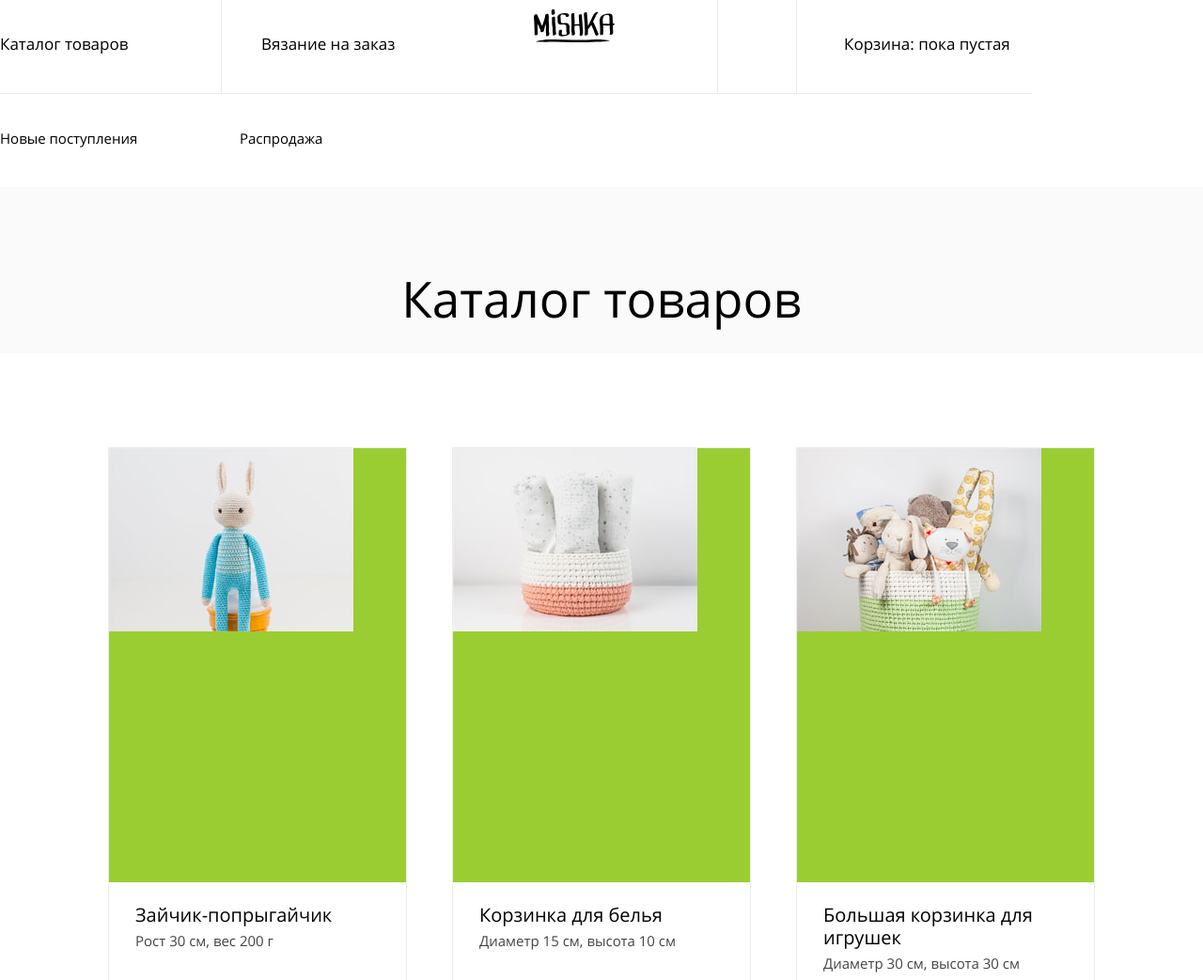
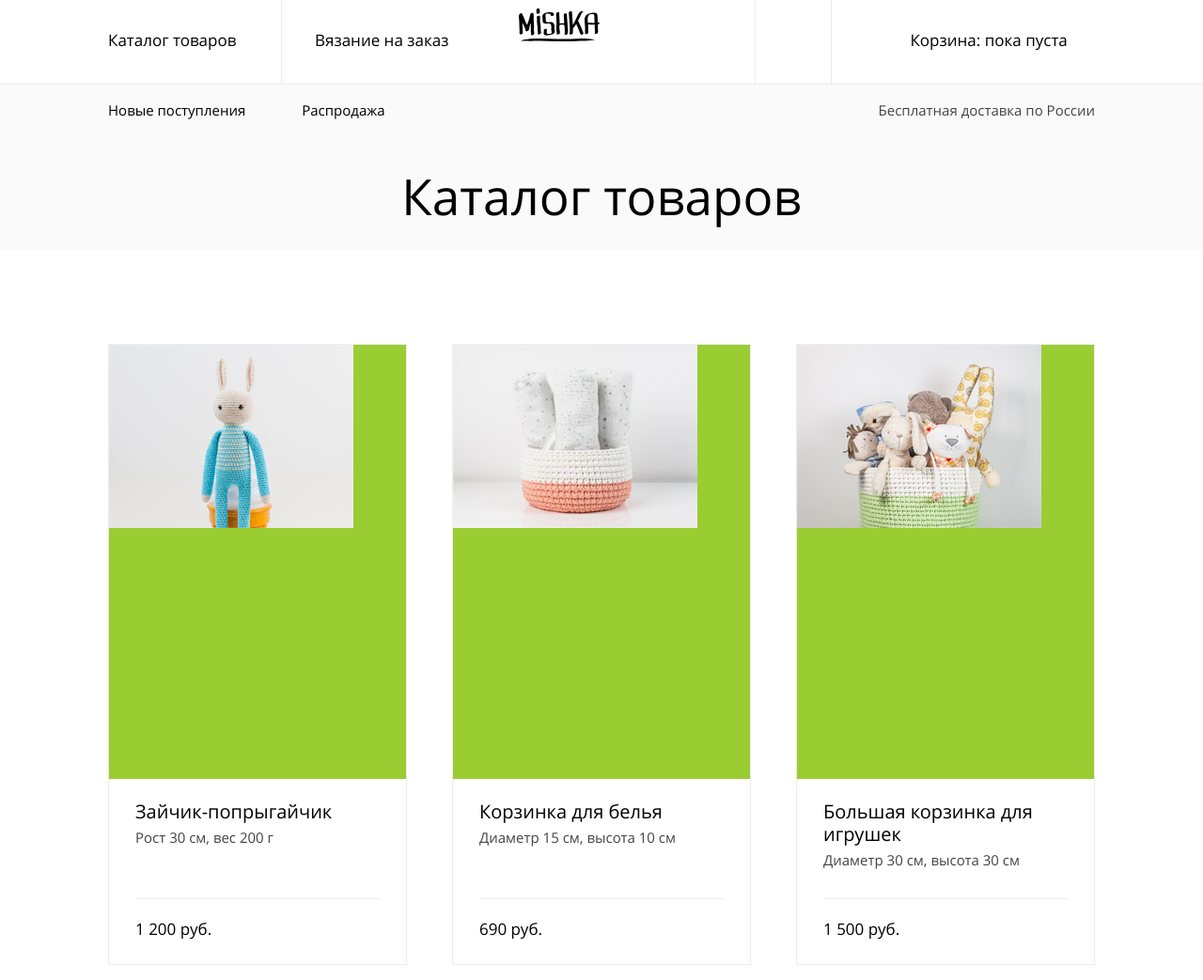
Before and after one commit to strongardo/831753-mishka-18, a website: page source/catalog.html in a window 1280 px wide. Shown: the top 1043 px of the page at 94% size. Drawn offline with nearby package versions, Linux system fonts and the light colour scheme; files that its build step writes are made by us from their sources.

Commit message:
Доработал хедер и футер

```diff
--- a/source/catalog.html
+++ b/source/catalog.html
@@ -13,10 +13,8 @@
 
     <header class="page-header">
         <nav class="page-header__main-menu main-menu">
-      <ul class="main-menu__list">
-        <li class="main-menu__item main-menu__item--logo">
           <div class="main-menu__logo-wrapper">
-            <a class="main-menu__logo">
+            <a class="main-menu__logo" href="index.html">
               <img class="logo__image" src="img/logo-mobile.svg" width="86" height="35"
                 alt="Логотип интернет-магазина 'Мишка'">
             </a>
@@ -24,21 +22,34 @@
               <span class="visually-hidden">Открыть/закрыть меню</span>
             </button>
           </div>
+          <ul class="main-menu__list main-menu__list--1">
+            <li class="main-menu__item main-menu__item--catalog">
+              <a href="catalog.html" class="main-menu__link main-menu__link--catalog">Каталог товаров</a>
             </li>
-        <li class="main-menu__item main-menu__item--catalog"><a href="catalog.html"
-            class="main-menu__link main-menu__link--catalog">Каталог товаров</a></li>
-        <li class="main-menu__item main-menu__item--form"><a href="form.html"
-            class="main-menu__link main-menu__link--form">Вязание на заказ</a></li>
-        <li class="main-menu__item main-menu__item--search"><a href="#" class="main-menu__link"><span
-              class="main-menu__text main-menu__text--search">Поиск по сайту</span></a></li>
-        <li class="main-menu__item main-menu__item--cart"><a href="#" class="main-menu__link">Корзина: пока пустая</a>
+            <li class="main-menu__item main-menu__item--form">
+              <a href="form.html" class="main-menu__link main-menu__link--form">Вязание на заказ</a>
             </li>
-        <li class="main-menu__item main-menu__item--new"><a href="#" class="main-menu__link main-menu__link--new">Новые
-            поступления</a></li>
-        <li class="main-menu__item main-menu__item--sale"><a href="#"
-            class="main-menu__link main-menu__link--sale">Распродажа</a></li>
+          </ul>
+          <ul class="main-menu__list main-menu__list--2">
+            <li class="main-menu__item main-menu__item--search">
+              <a href="#" class="main-menu__link">
+                <span class="main-menu__text main-menu__text--search">Поиск по сайту</span>
+              </a>
+            </li>
+            <li class="main-menu__item main-menu__item--cart">
+              <a href="#" class="main-menu__link">Корзина: пока пуста</a>
+            </li>
+          </ul>
+          <ul class="main-menu__list main-menu__list--3">
+            <li class="main-menu__item main-menu__item--new">
+              <a href="#" class="main-menu__link main-menu__link--new">Новые поступления</a>
+            </li>
+            <li class="main-menu__item main-menu__item--sale">
+              <a href="#" class="main-menu__link main-menu__link--sale">Распродажа</a>
+            </li>
           </ul>
         </nav>
+        <span class="page-header__delivery">Бесплатная доставка по России</span>
       </header>
 
   <main class="page-main">
--- a/source/sass/blocks/main-menu.scss
+++ b/source/sass/blocks/main-menu.scss
@@ -5,11 +5,16 @@
     margin: 0;
   }
 
+  .main-menu__list--3 {
+    display: none;
+  }
+
   .main-menu__item {
     display: block;
     padding-top: 32px;
     padding-bottom: 30px;
     border-bottom: solid 1px #ececec;
+
   }
 
   .main-menu__logo-wrapper {
@@ -31,17 +36,9 @@
     padding-bottom: 17px;
   }
 
-  .main-menu__item--new {
-    display: none;
-  }
-
-  .main-menu__item--sale {
-    display: none;
-  }
-
   .main-menu__link {
+    display: block;
     width: 200px;
-    display: block;
     margin: 0 auto;
 
     @include font(17px, 24px, 700, $black);
@@ -50,9 +47,28 @@
 
 @media (min-width: 768px) {
   .main-menu {
-    .main-menu__list {
+    position: relative;
+    display: flex;
+    flex-wrap: wrap;
+
+    .main-menu__logo-wrapper {
+      display: block;
+      width: 321px;
+      margin: 0;
+      padding: 0;
+      padding-top: 22px;
+      padding-bottom: 20px;
+    }
+
+    .main-menu__list--1,
+    .main-menu__list--2 {
       display: flex;
       flex-wrap: wrap;
+    }
+
+    .main-menu__list--1 {
+      position: absolute;
+      top: 105px;
     }
 
     .main-menu__item {
@@ -60,21 +76,25 @@
       border-bottom: none;
     }
 
-    .main-menu__item--logo {
-      order: 1;
-      width: 334px;
-      padding-bottom: 22px;
-      padding-top: 22px;
-      border-bottom: solid 1px #ececec;
+    .main-menu__link {
+      width: auto;
+    }
+
+    .main-menu__logo {
+      margin: 0;
     }
 
     .main-menu__item--search {
-      order: 2;
-      display: block;
       width: 82px;
+      border-left: 1px solid #ececec;
+      border-right: 1px solid #ececec;
+    }
 
-      border: 1px solid #ececec;
-      border-top: none;
+    .main-menu__item--cart {
+      width: 265px;
+      padding-left: 83px;
+      padding-top: 31px;
+      padding-bottom: 26px;
     }
 
     .main-menu__text--search {
@@ -92,31 +112,13 @@
       display: none;
     }
 
-    .main-menu__item--cart {
-      order: 3;
-      padding-top: 36px;
-      padding-left: 50px;
-      border-bottom: solid 1px #ececec;
-    }
-
-    .main-menu__item--catalog,
-    .main-menu__item--form {
-      padding-top: 20px;
-      font-size: 15px;
+    .main-menu__item--catalog {
+      margin-right: 37px;
     }
 
     .main-menu__link--catalog,
     .main-menu__link--form {
       font-size: 15px;
-    }
-
-    .main-menu__item--catalog {
-      margin-right: 36px;
-      order: 4;
-    }
-
-    .main-menu__item--form {
-      order: 5;
     }
   }
 }
@@ -124,23 +126,54 @@
 
 @media (min-width: 1150px) {
   .main-menu {
+    .main-menu__list--1 {
+      position: static;
+      top: 105px;
+      order: 1;
+    }
+
     .main-menu__item {
-      padding-bottom: 40px;
-      padding-top: 35px;
+      padding-top: 31px;
+      padding-bottom: 34px;
+    }
+
+    .main-menu__logo-wrapper {
+      display: block;
+      order: 2;
+      width: 326px;
+      padding-top: 9px;
+      padding-bottom: 7px;
+      padding-left: 75px;
+    }
+
+    .main-menu__list--2 {
+      order: 3;
+    }
+
+    .main-menu__list--3 {
+      position: absolute;
+      top: 105px;
+      display: flex;
+      order: 4;
     }
 
     .main-menu__item--catalog {
-      order: 1;
+      width: 185px;
       margin-right: 0;
-      padding-right: 35px;
       border-right: 1px solid #ececec;
-      border-bottom: 1px solid #ececec;
     }
 
     .main-menu__item--form {
-      order: 2;
-      padding-left: 42px;
-      border-bottom: 1px solid #ececec;
+      padding-left: 35px;
+    }
+
+    .main-menu__item--new,
+    .main-menu__item--sale {
+      padding: 0;
+    }
+
+    .main-menu__item--new {
+      margin-right: 60px;
     }
 
     .main-menu__link--catalog,
@@ -148,42 +181,9 @@
       font-size: 17px;
     }
 
-    .main-menu__item--logo {
-      order: 3;
-      width: 285px;
-      padding-bottom: 10px;
-      padding-top: 10px;
-
-      text-align: center;
-    }
-
-    .main-menu__item--search {
-      order: 4;
-      width: 85px;
-    }
-
-    .main-menu__item--cart {
-      order: 5;
-    }
-
-
-    .main-menu__item--new,
-    .main-menu__item--sale {
-      display: block;
-    }
-
     .main-menu__link--new,
     .main-menu__link--sale {
       font-size: 15px;
     }
-
-    .main-menu__item--new {
-      order: 6;
-      margin-right: 55px;
-    }
-
-    .main-menu__item--sale {
-      order: 7;
-    }
   }
 }
--- a/source/sass/blocks/page-footer.scss
+++ b/source/sass/blocks/page-footer.scss
@@ -35,7 +35,7 @@
     }
 
     .page-footer__social {
-      margin-right: 75px;
+      margin-right: 91px;
     }
   }
 }
@@ -47,7 +47,7 @@
     }
 
     .page-footer__social {
-      margin-right: 268px;
+      margin-right: 284px;
     }
   }
 }
--- /dev/null
+++ b/source/sass/blocks/page-header.scss
@@ -0,0 +1,29 @@
+.page-header {
+  position: relative;
+
+  .page-header__delivery {
+    position: absolute;
+    top: 105px;
+    right: 50px;
+    display: none;
+  }
+}
+
+@media (min-width: 768px) {
+  .page-header {
+    width: 768px;
+    margin: 0 auto;
+    padding-left: 50px;
+    padding-right: 50px;
+
+    .page-header__delivery {
+      display: block;
+    }
+  }
+}
+
+@media (min-width: 1150px) {
+  .page-header {
+    width: 1150px;
+  }
+}
--- a/source/sass/blocks/promo.scss
+++ b/source/sass/blocks/promo.scss
@@ -1,6 +1,7 @@
 .promo {
   padding-top: 50px;
   background-color: #fafafa;
+  border-top: solid 1px #ececec;
 
   .promo__title {
     width: 320px;
--- a/source/sass/blocks/social.scss
+++ b/source/sass/blocks/social.scss
@@ -12,7 +12,7 @@
 .social__item {
   margin: 0;
   padding: 0;
-  margin-right: 40px;
+  margin-right: 28px;
 }
 
 .social__item:nth-child(3n) {
--- a/source/sass/fonts.scss
+++ b/source/sass/fonts.scss
@@ -12,7 +12,7 @@
   font-family: "Open Sans";
   src: local("Open Sans"),
     local("OpenSans"),
-    url("../fonts/opensansbold.wof2"),
+    url("../fonts/opensansbold.woff2"),
     url("../fonts/opensansbold.woff");
   font-weight: bold;
   font-style: normal;
--- a/source/sass/style.scss
+++ b/source/sass/style.scss
@@ -6,6 +6,7 @@
 @import "container.scss";
 @import "visually-hidden.scss";
 @import "blocks/button.scss";
+@import "blocks/page-header.scss";
 @import "blocks/page-footer.scss";
 @import "blocks/main-menu.scss";
 @import "blocks/promo.scss";
```
Also changed, not shown: source/form.html (+25 -14 lines), source/index.html (+24 -13 lines). Lines whose indentation alone changed are shown as unchanged.
